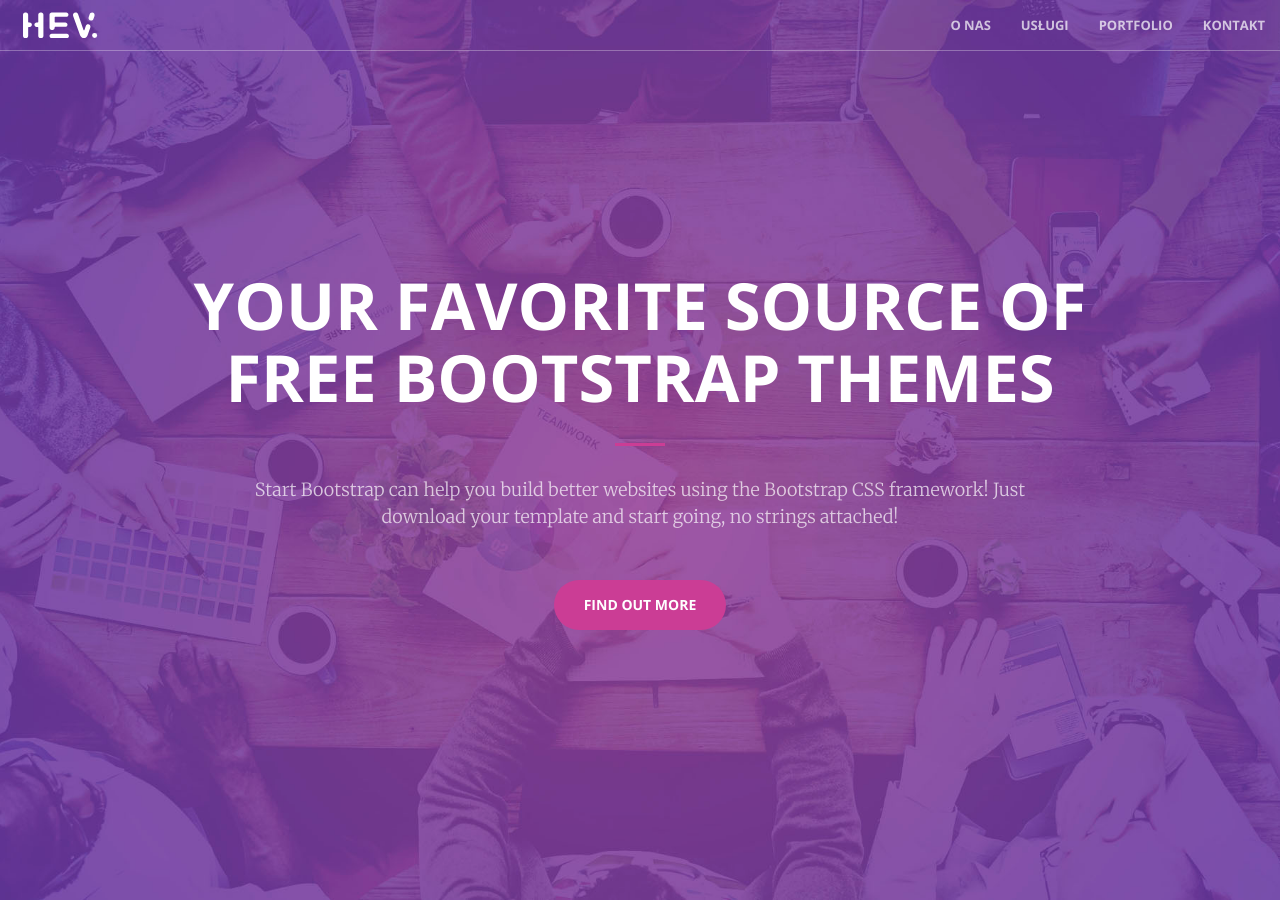
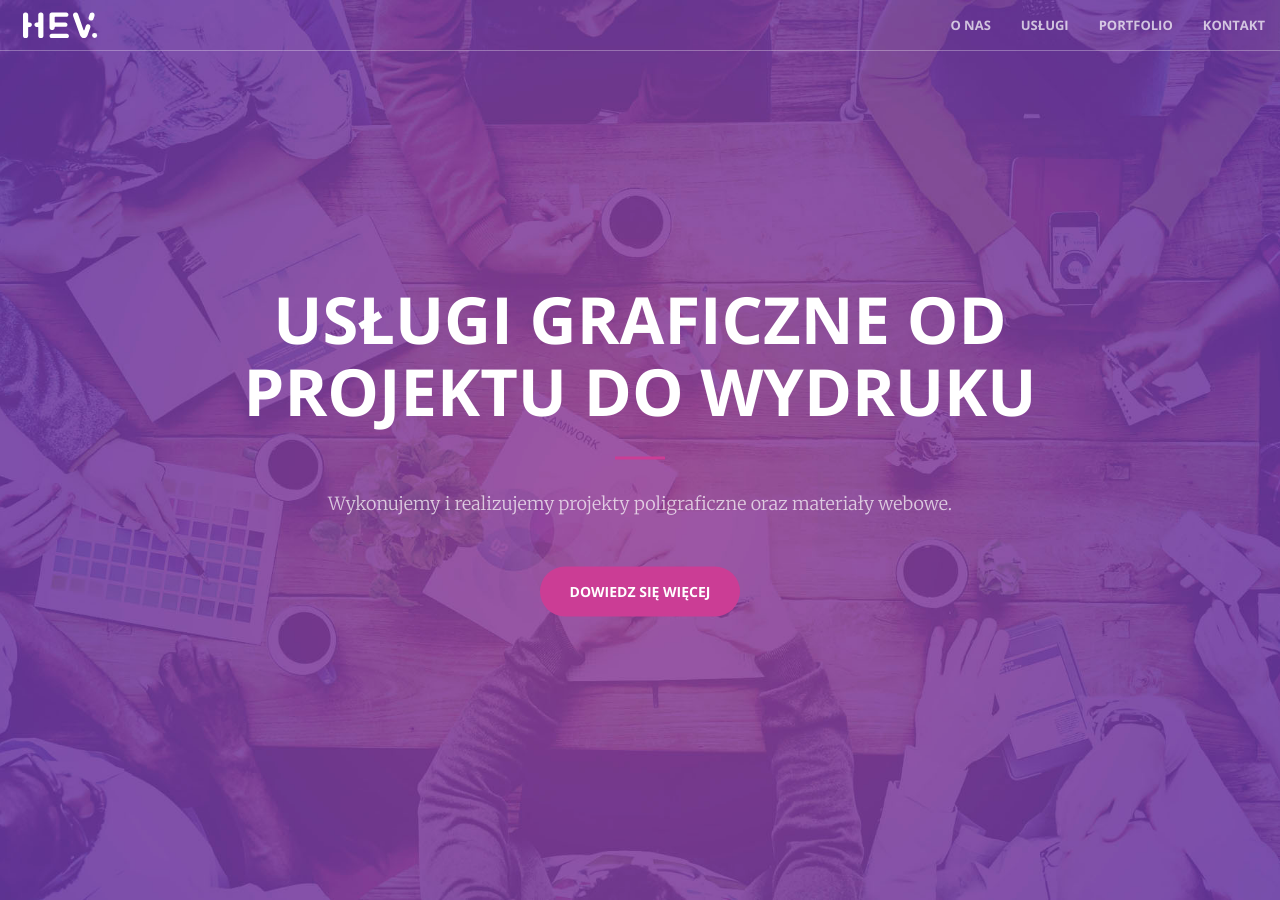
Before and after one commit to hevdesign/website, a Jekyll site: the page built from index.html, in a window 1280 px wide and 900 px high. Built offline with Jekyll 4.4.1, drawn with Linux system fonts in a browser that asks for light colours; nearby versions of some CDN libraries; some of the changed text lies outside the part shown.

Commit message:
general amendments

```diff
--- a/_includes/header.html
+++ b/_includes/header.html
@@ -1,10 +1,10 @@
 <header>
     <div class="header-content">
         <div class="header-content-inner">
-            <h1>Your Favorite Source of Free Bootstrap Themes</h1>
+            <h1>Usługi graficzne od projektu do wydruku</h1>
             <hr>
-            <p>Start Bootstrap can help you build better websites using the Bootstrap CSS framework! Just download your template and start going, no strings attached!</p>
-            <a href="#about" class="btn btn-primary btn-xl page-scroll">Find Out More</a>
+            <p>Wykonujemy i realizujemy projekty poligraficzne oraz materiały webowe.</p>
+            <a href="#about" class="btn btn-primary btn-xl page-scroll">Dowiedz się więcej</a>
         </div>
     </div>
 </header>
--- a/_includes/services.html
+++ b/_includes/services.html
@@ -39,4 +39,36 @@
             </div>
         </div>
     </div>
+        <div class="container">
+        <div class="row">
+            <div class="col-lg-3 col-md-6 text-center">
+                <div class="service-box">
+                    <i class="fa fa-4x fa-diamond wow bounceIn text-primary"></i>
+                    <h3>Sturdy Templates</h3>
+                    <p class="text-muted">Our templates are updated regularly so they don't break.</p>
+                </div>
+            </div>
+            <div class="col-lg-3 col-md-6 text-center">
+                <div class="service-box">
+                    <i class="fa fa-4x fa-paper-plane wow bounceIn text-primary" data-wow-delay=".1s"></i>
+                    <h3>Ready to Ship</h3>
+                    <p class="text-muted">You can use this theme as is, or you can make changes!</p>
+                </div>
+            </div>
+            <div class="col-lg-3 col-md-6 text-center">
+                <div class="service-box">
+                    <i class="fa fa-4x fa-newspaper-o wow bounceIn text-primary" data-wow-delay=".2s"></i>
+                    <h3>Up to Date</h3>
+                    <p class="text-muted">We update dependencies to keep things fresh.</p>
+                </div>
+            </div>
+            <div class="col-lg-3 col-md-6 text-center">
+                <div class="service-box">
+                    <i class="fa fa-4x fa-heart wow bounceIn text-primary" data-wow-delay=".3s"></i>
+                    <h3>Made with Love</h3>
+                    <p class="text-muted">You have to make your websites with love these days!</p>
+                </div>
+            </div>
+        </div>
+    </div>
 </section>
```
